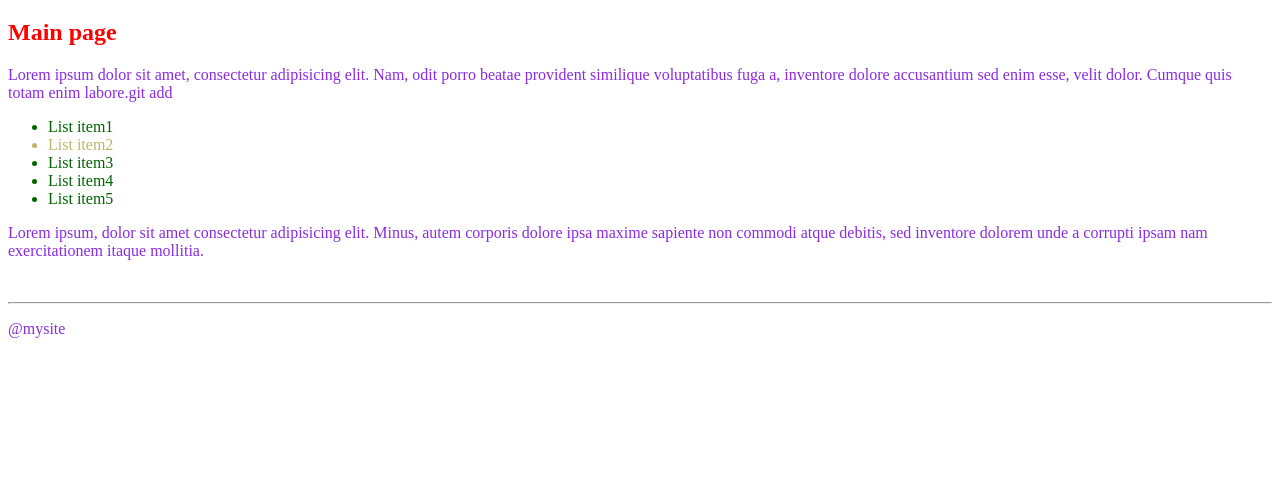
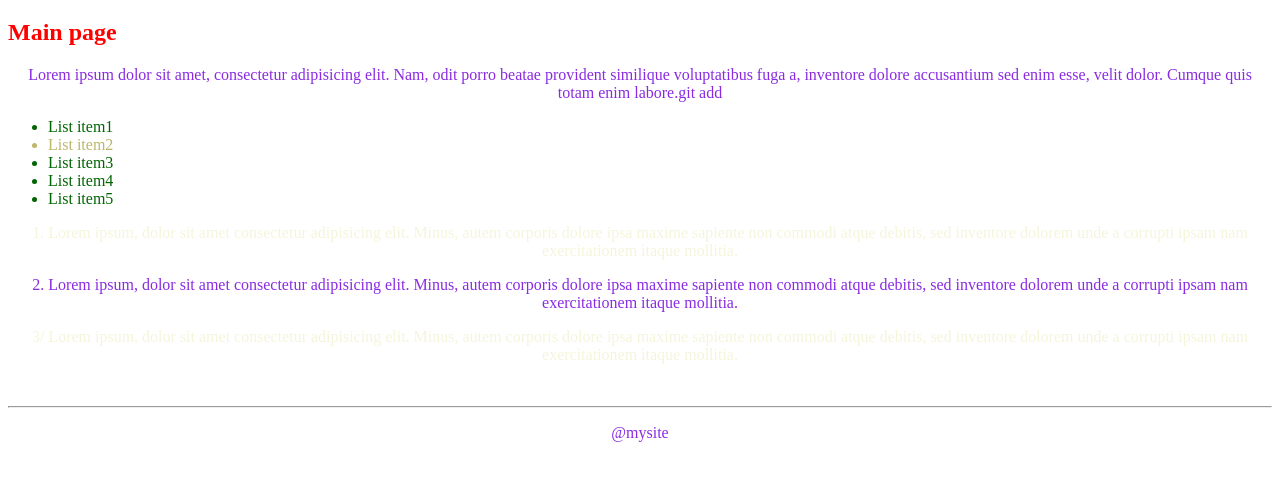
Before and after one commit to Aleksey223/Test_GitHub, a plain HTML site: page index.html in a window 1280 px wide. Shown: the part 151-632 px from the top of the page. Drawn offline with Linux system fonts and the light colour scheme.

Commit message:
второй коммит

```diff
--- /dev/null
+++ b/CSS/style.css
@@ -0,0 +1,3 @@
+p {
+    text-align: center;
+}
--- a/index.html
+++ b/index.html
@@ -22,7 +22,13 @@
             #list-item-2 {
                 color: darkkhaki;
             }
+            p[data-text-type="data-text-type-1"],
+            p[data-text-type="data-text-type-3"]{
+                color: beige;
+            }
+
         </style>
+        <link rel="stylesheet" href="./CSS/style.css">
     </head>
     body>
         <header>
@@ -52,7 +58,9 @@
                </ul>
             </div>
             <div>
-                <p class="text">Lorem ipsum, dolor sit amet consectetur adipisicing elit. Minus, autem corporis dolore ipsa maxime sapiente non commodi atque debitis, sed inventore dolorem unde a corrupti ipsam nam exercitationem itaque mollitia.</p>
+                <p data-text-type="data-text-type-1" class="text">1. Lorem ipsum, dolor sit amet consectetur adipisicing elit. Minus, autem corporis dolore ipsa maxime sapiente non commodi atque debitis, sed inventore dolorem unde a corrupti ipsam nam exercitationem itaque mollitia.</p>
+                <p data-text-type="data-text-type-2" class="text">2. Lorem ipsum, dolor sit amet consectetur adipisicing elit. Minus, autem corporis dolore ipsa maxime sapiente non commodi atque debitis, sed inventore dolorem unde a corrupti ipsam nam exercitationem itaque mollitia.</p>
+                <p data-text-type="data-text-type-3" class="text">3/ Lorem ipsum, dolor sit amet consectetur adipisicing elit. Minus, autem corporis dolore ipsa maxime sapiente non commodi atque debitis, sed inventore dolorem unde a corrupti ipsam nam exercitationem itaque mollitia.</p>
             </div>
 
 
```
